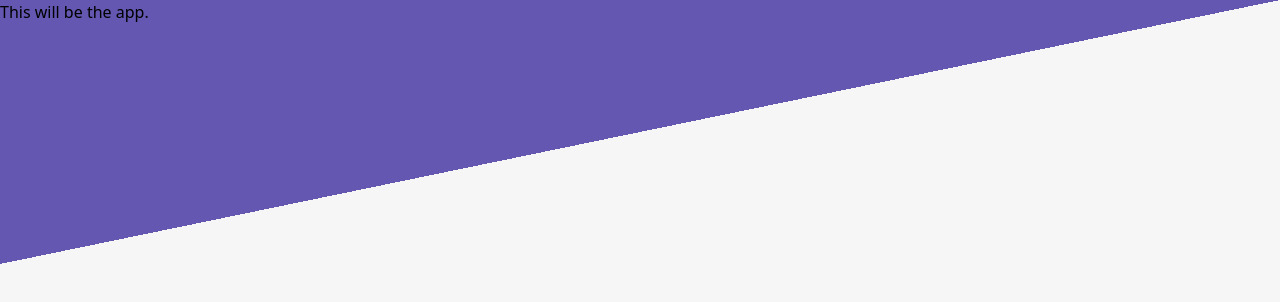
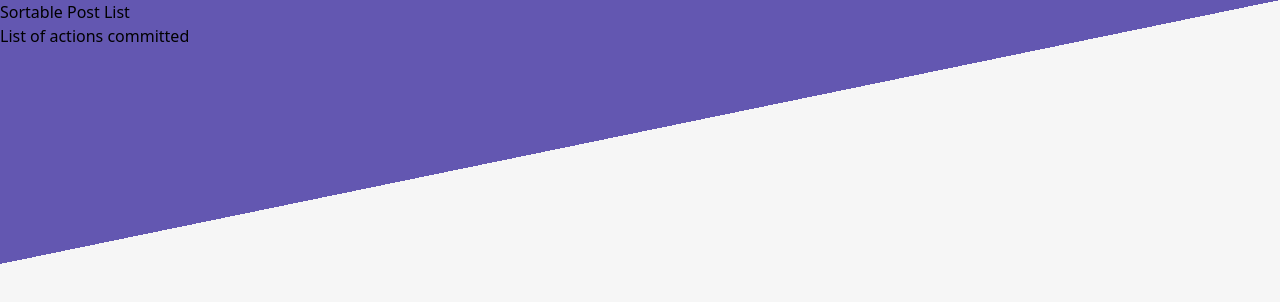
Before and after one commit to jellebol/luonne, a Vue app: page / in a window 1280 px wide. Shown: the top 302 px of the page. Built offline with nearby package versions, Linux system fonts and the light colour scheme.

Commit message:
Setup columns with start of posts and action components

```diff
--- a/src/App.vue
+++ b/src/App.vue
@@ -1,11 +1,11 @@
 <script setup lang="ts">
 import MainWrapper from './components/MainWrapper.vue'
-import TheWelcome from './components/TheWelcome.vue'
+import TheHome from './components/TheHome.vue'
 </script>
 
 <template>
   <MainWrapper>
-    <TheWelcome />
+    <TheHome />
   </MainWrapper>
 </template>
 
--- a/src/components/MainWrapper.vue
+++ b/src/components/MainWrapper.vue
@@ -2,7 +2,7 @@
 
 <template>
   <div class="bg-diagonal">
-    <main class="container">
+    <main class="container py-10">
       <slot></slot>
     </main>
   </div>
--- /dev/null
+++ b/src/components/TheHome.vue
@@ -0,0 +1,11 @@
+<script setup lang="ts">
+import ActionsWrapper from './actions/ActionsWrapper.vue'
+import PostsWrapper from './posts/PostsWrapper.vue'
+</script>
+
+<template>
+  <div class="columns-2">
+    <PostsWrapper />
+    <ActionsWrapper />
+  </div>
+</template>
--- a/src/components/TheWelcome.vue
+++ /dev/null
@@ -1,3 +0,0 @@
-<script setup lang="ts"></script>
-
-<template>This will be the app.</template>
--- /dev/null
+++ b/src/components/actions/ActionsWrapper.vue
@@ -0,0 +1,7 @@
+<script setup lang="ts">
+import HeadingText from '../typography/HeadingText.vue'
+</script>
+
+<template>
+  <HeadingText title="List of actions committed" />
+</template>
--- /dev/null
+++ b/src/components/posts/PostsWrapper.vue
@@ -0,0 +1,7 @@
+<script setup lang="ts">
+import HeadingText from '../typography/HeadingText.vue'
+</script>
+
+<template>
+  <HeadingText title="Sortable Post List" isInvertColour type="h1" />
+</template>
--- /dev/null
+++ b/src/components/typography/HeadingText.vue
@@ -0,0 +1,17 @@
+<script setup lang="ts">
+interface Props {
+  title: string
+  type: 'h1' | 'h2' | 'h3' | 'h4' | 'h5'
+  isInvertColour?: boolean
+}
+
+const props = withDefaults(defineProps<Props>(), {
+  type: 'h2'
+})
+</script>
+
+<template>
+  <component :is="props.type" :class="{ 'text-white': props.isInvertColour }">
+    {{ props.title }}
+  </component>
+</template>
--- a/tailwind.config.ts
+++ b/tailwind.config.ts
@@ -5,6 +5,8 @@ export default {
   content: [],
   theme: {
     colors: {
+      white: '#fff',
+      black: '#000',
       blue: '#6357b1',
       purple: '#6357b1',
       green: '#25ff90',
```
Also changed, not shown: .eslintrc.cjs, 1 other file (tests, documents, lock files or other folders).
